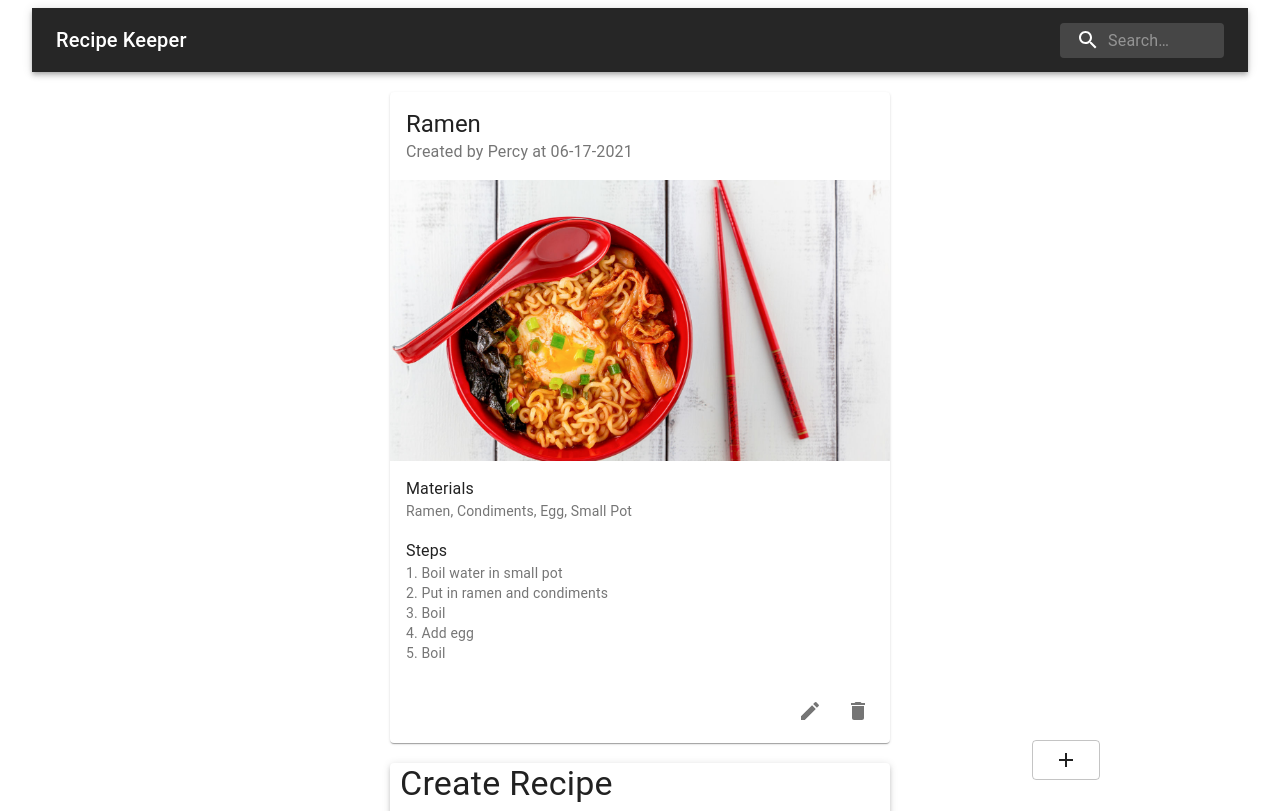
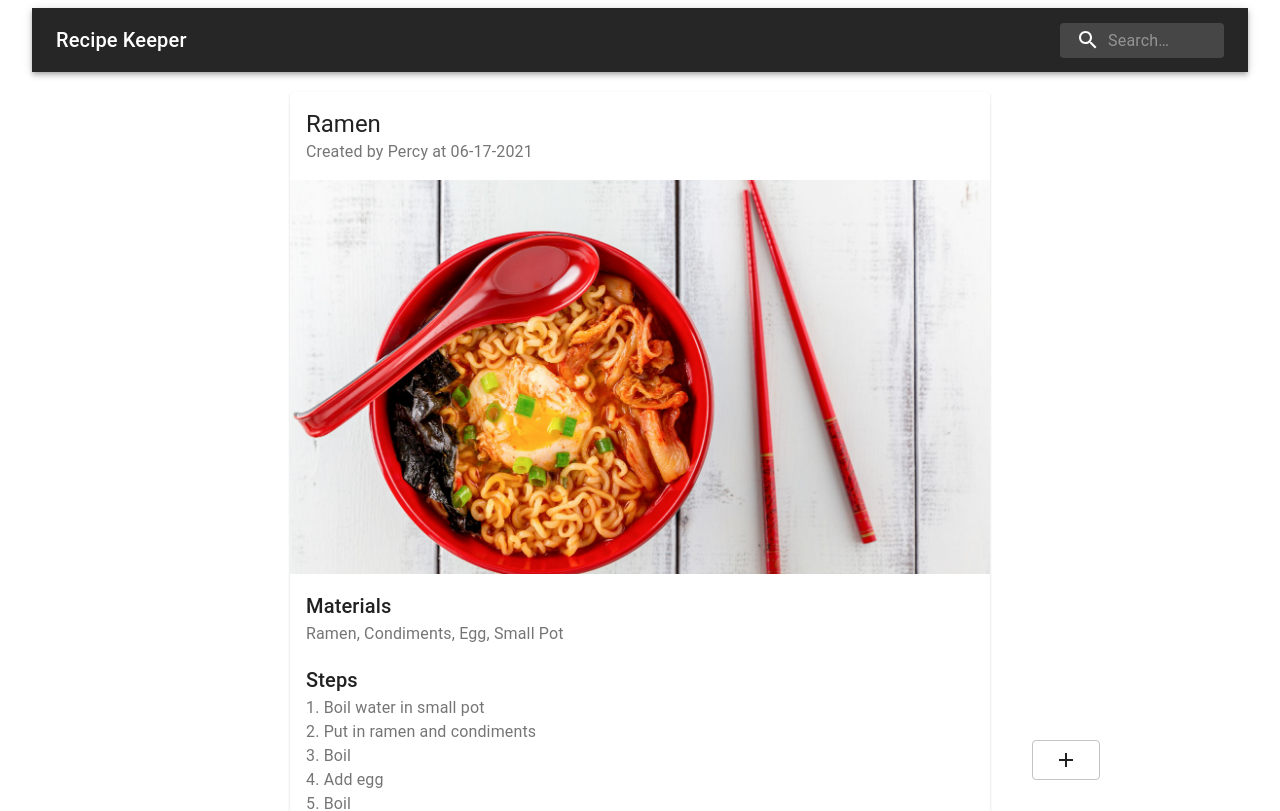
Before and after one commit to PercyJiang/recipe-keeper, a React (Create React App) app in the folder mongo-express-react/frontend/: page / in a window 1280 px wide. Shown: the top 811 px of the page. Built offline with nearby package versions, Linux system fonts and the light colour scheme.

Commit message:
ui basic complete

```diff
--- a/mongo-express-react/frontend/src/App.js
+++ b/mongo-express-react/frontend/src/App.js
@@ -13,6 +13,7 @@ const App = () => {
     <div>
       <Container maxWidth="lg">
         <Header />
+        <Recipe />
         <Recipe />
         <Form />
         <br></br>
--- a/mongo-express-react/frontend/src/components/Recipe.js
+++ b/mongo-express-react/frontend/src/components/Recipe.js
@@ -21,25 +21,25 @@ const Recipe = () => {
       <CardHeader title="Ramen" subheader="Created by Percy at 06-17-2021" />
       <CardMedia className={classes.media} image={ramen_image} />
       <CardContent>
-        <Typography>Materials</Typography>
-        <Typography variant="body2" color="textSecondary" component="p">
+        <Typography variant="h6">Materials</Typography>
+        <Typography variant="body1" color="textSecondary" component="p">
           Ramen, Condiments, Egg, Small Pot
         </Typography>
         <br></br>
-        <Typography>Steps</Typography>
-        <Typography variant="body2" color="textSecondary" component="p">
+        <Typography variant="h6">Steps</Typography>
+        <Typography variant="body1" color="textSecondary" component="p">
           1. Boil water in small pot
         </Typography>
-        <Typography variant="body2" color="textSecondary" component="p">
+        <Typography variant="body1" color="textSecondary" component="p">
           2. Put in ramen and condiments
         </Typography>
-        <Typography variant="body2" color="textSecondary" component="p">
+        <Typography variant="body1" color="textSecondary" component="p">
           3. Boil
         </Typography>
-        <Typography variant="body2" color="textSecondary" component="p">
+        <Typography variant="body1" color="textSecondary" component="p">
           4. Add egg
         </Typography>
-        <Typography variant="body2" color="textSecondary" component="p">
+        <Typography variant="body1" color="textSecondary" component="p">
           5. Boil
         </Typography>
       </CardContent>
--- a/mongo-express-react/frontend/src/styles/Recipe.js
+++ b/mongo-express-react/frontend/src/styles/Recipe.js
@@ -4,7 +4,7 @@ export default makeStyles((theme) => ({
   root: {
     margin: "auto",
     marginTop: 20,
-    width: 500,
+    width: 700,
   },
   media: {
     height: 0,
```
